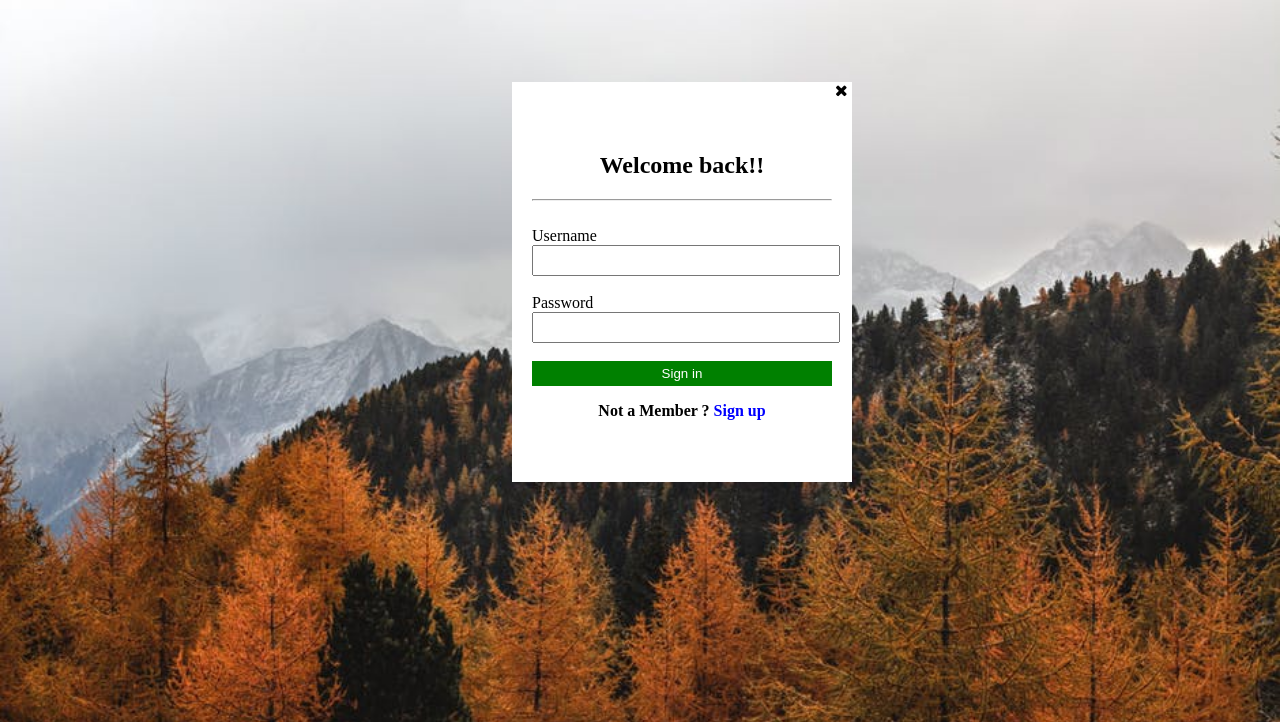
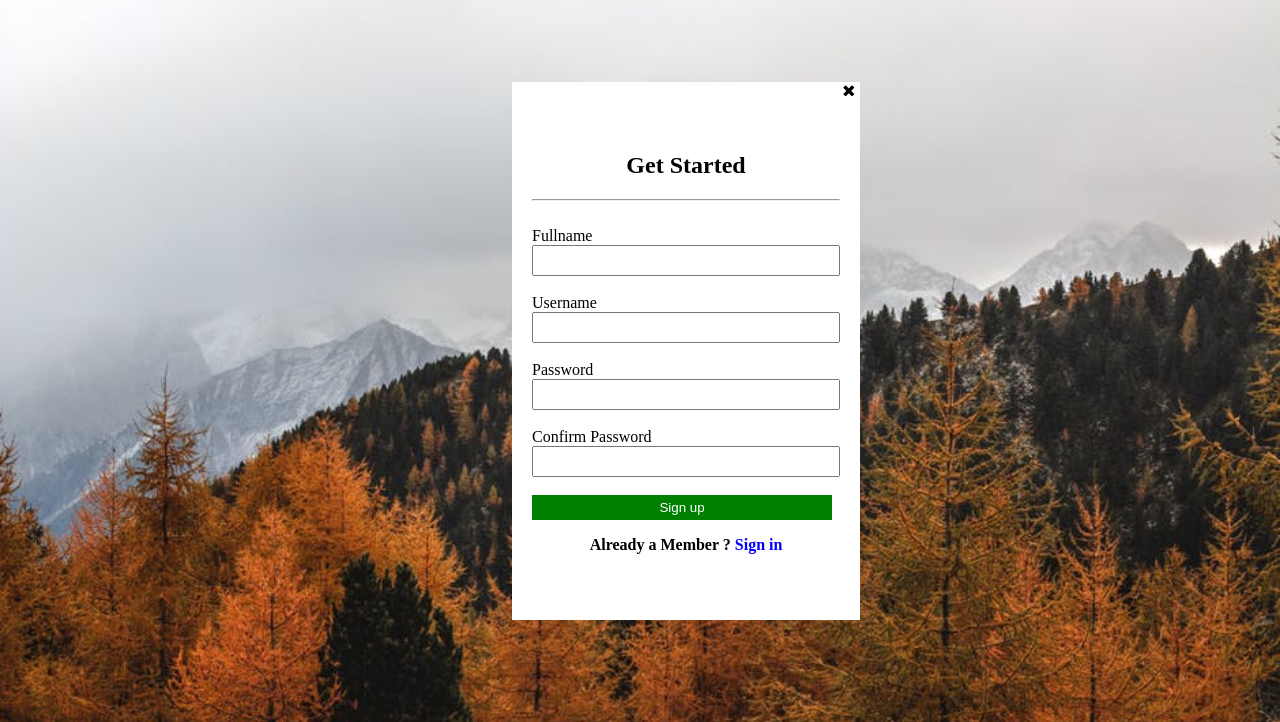
Before and after one commit to ankush-thakur2999/Scribbler-project-upgrad, a plain HTML site: page index.html in a window 1280 px wide. Both pictures are taken after a click on the button "Sign up". Shown: the part 78-800 px from the top of the page. Drawn offline with Linux system fonts and the light colour scheme.

Commit message:
added signup box

```diff
--- a/css/index.css
+++ b/css/index.css
@@ -74,7 +74,7 @@ left: 42%;
     padding: 50px 20px;
     justify-content: center;
     align-items: center;
-
+    display: none;
 
 
 }
@@ -98,3 +98,39 @@ left: 42%;
     top: 0%;
     left:95%;
 }
+#Sign-up{
+
+    width: fit-content;
+    height: fit-content;
+    position:absolute;
+    top : 20%;
+    left :40%;
+    z-index: 1;
+    background-color:white;
+    padding: 50px 20px;
+    justify-content: center;
+    align-items: center;
+    display: none;
+
+
+}
+#Sign-up input{
+    width: 300px;
+    height: 25px;
+
+}
+#Sign-up h2{
+    text-align: center;
+}
+#Sign-up-Submit{
+    background-color:green;
+    border: none;
+    height: 35px;
+    color: white;
+
+}
+#Sign-up i{
+    position: absolute;
+    top: 0%;
+    left:95%;
+}
--- a/index.html
+++ b/index.html
@@ -8,11 +8,12 @@
 
     <link rel="stylesheet" href="css/index.css">
 </head>
+<body>
 <div id="header">
 <span id="heading">ScriBBler</span>
 
-    <button id ="top-btn-1">Sign in</button>
-    <button id ="top-btn-2">Sign up</button>
+    <button id ="top-btn-1"  onclick="signin()">Sign in</button>
+    <button id ="top-btn-2" id ="signupbox" onclick="signup()">Sign up</button>
 
 <span id ="motto">  Explore Imagine Create</span>
 </div>
@@ -21,7 +22,7 @@
     <button><b>Create Post</b></button>
 </div>
 <div id ="Sign-in">
-    <i class="fa fa-close" id ="close" onclick=""></i>
+    <i class="fa fa-close" id ="close" onclick="closesigninbox()"></i>
     <h2>Welcome back!!</h2>
     <hr>
     <br>
@@ -33,14 +34,37 @@
     </label><br>
     <input type="password">
     <br> <br>
-    <input type="submit" onclick="signin()" id ="Sign-in-Submit" value="Sign in"><br>
+    <input type="submit"  id ="Sign-in-Submit" value="Sign in"><br>
 </form>
-    <p style="text-align: center;"><b>Not a Member ?</b> <span onclick="" style="color:blue;"> <b>Sign up</b></span> </p>
+    <p style="text-align: center;"><b>Not a Member ?</b> <span onclick="signup()" style="color:blue;"> <b>Sign up</b></span> </p>
 </form>
 </div>
-<div id ="Sign-up"></div>
-<body>
-    <!-- TODO: Include all your code for the header and home page here -->
+<div id ="Sign-up">
+    <i class="fa fa-close" id ="close" onclick="closesignupbox()"></i>
+    <h2>Get Started</h2>
+    <hr>
+    <br>
+<form>
+    <label for="">Fullname</label><br>
+    <input type ="text">
+    <br><br>
+    <label for="">Username</label><br>
+    <input type ="text">
+    <br><br>
+    <label>Password
+    </label><br>
+    <input type="password">
+    <br> <br>
+    <label> Confirm Password
+    </label><br>
+    <input type="password">
+    <br> <br>
+    <input type="submit" onclick="check()" id ="Sign-up-Submit" value="Sign up"><br>
+</form>
+    <p style="text-align: center;"><b>Already  a Member ?</b> <span onclick="signin()" style="color:blue;"> <b>Sign in</b></span> </p>
+</form>
+</div>
+<script src="javascript/index.js"></script>
 </body>
 
 </html>
--- /dev/null
+++ b/javascript/index.js
@@ -0,0 +1,20 @@
+var signinbox = document.getElementById("Sign-in");
+var signupbox = document.getElementById("Sign-up");
+
+console.log("js");
+function signin(){
+    console.log("si");
+    signupbox.style.display="none";
+    signinbox.style.display="block";
+}
+ function closesigninbox() {
+     signinbox.style.display="none";
+ }
+ function signup(){
+
+    signinbox.style.display="none";
+    signupbox.style.display="block";
+ }
+ function closesignupbox() {
+    signupbox.style.display="none";
+}
```
